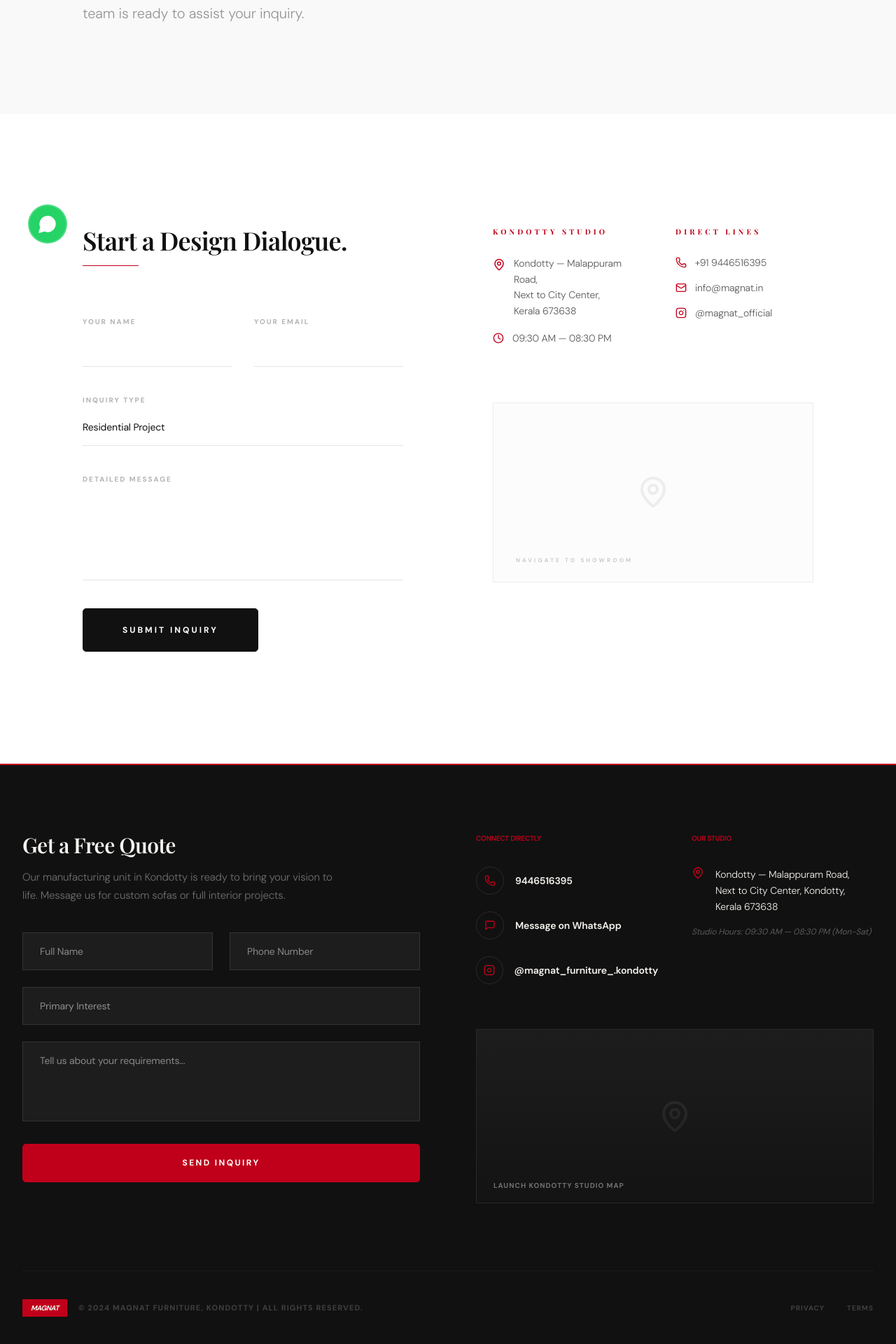
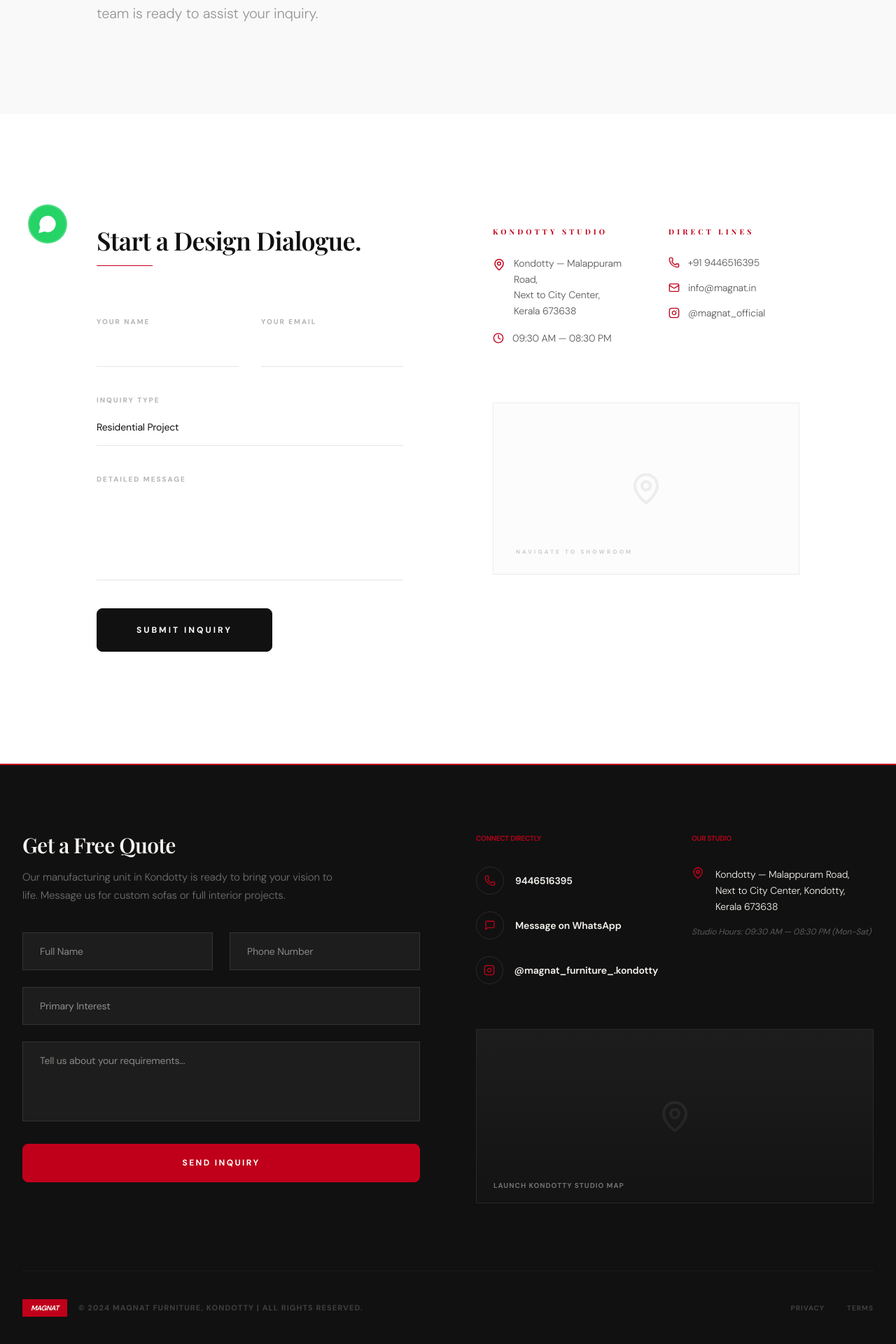
Before and after one commit to ekodrix-collab/magnat-furniture, a Next.js app: page /contact in a window 1280 px wide. Shown: the part 412-2332 px from the top of the page at 70% size. Built offline with nearby package versions, Linux system fonts and the light colour scheme.

Commit message:
feat: implement global styling system and responsive hero carousel component

```diff
--- a/app/globals.css
+++ b/app/globals.css
@@ -70,7 +70,7 @@ button {
   letter-spacing: 0.25em;
   transition: all 0.4s var(--ease-luxury);
   border: 1px solid #111111;
-  border-radius: 5px;
+  border-radius: 8px;
   cursor: pointer;
 }
 
@@ -93,7 +93,7 @@ button {
   letter-spacing: 0.2em;
   transition: all 0.4s var(--ease-luxury);
   border: 1px solid #C0001A;
-  border-radius: 5px;
+  border-radius: 8px;
   cursor: pointer;
 }
 
@@ -116,7 +116,7 @@ button {
   letter-spacing: 0.2em;
   transition: all 0.4s var(--ease-luxury);
   border: 1px solid #111111;
-  border-radius: 5px;
+  border-radius: 8px;
   cursor: pointer;
 }
 
@@ -163,42 +163,42 @@ button {
   padding-right: 1.5rem;
 }
 
-/* Tablet */
+/* Tablet (Safe side gutters) */
 @media (min-width: 768px) {
   .max-container {
-    max-width: 720px;
+    max-width: 680px;
     padding-left: 2rem;
     padding-right: 2rem;
   }
 }
 
-/* 11-12" Small Laptops (Bootstrap lg) */
+/* 11-12" Small Laptops (Bootstrap lg variant) */
 @media (min-width: 1024px) {
   .max-container {
-    max-width: 960px;
+    max-width: 900px;
     padding-left: 3rem;
     padding-right: 3rem;
   }
 }
 
-/* 13-14" Medium Laptops (Bootstrap xl) */
+/* 13-14" Medium Laptops (Balanced side space) */
 @media (min-width: 1280px) {
   .max-container {
-    max-width: 1140px;
+    max-width: 1100px;
   }
 }
 
 /* 15-16" Large Laptops (The Average Standard) */
 @media (min-width: 1440px) {
   .max-container {
-    max-width: 1320px;
+    max-width: 1240px;
   }
 }
 
-/* 17-18" Workstations (Architectural Cap) */
+/* 17-18" Workstations (Architectural Cap for 'Empty Space') */
 @media (min-width: 1700px) {
   .max-container {
-    max-width: 1500px;
+    max-width: 1400px;
   }
 }
 
--- a/components/home/HomeHero.tsx
+++ b/components/home/HomeHero.tsx
@@ -161,7 +161,7 @@ export default function HomeHero() {
                 >
                   <Link
                     href="/collections"
-                    className="btn-primary !text-white !bg-[#C0001A] hover:!bg-[#62010e] hover:!text-white !border-none py-5 px-12 text-[10px] rounded-sm"
+                    className="btn-primary !text-white !bg-[#C0001A] hover:!bg-[#62010e] hover:!text-white !border-none py-5 px-12 text-[10px] rounded-[8px]"
                   >
                     Explore More
                   </Link>
```
